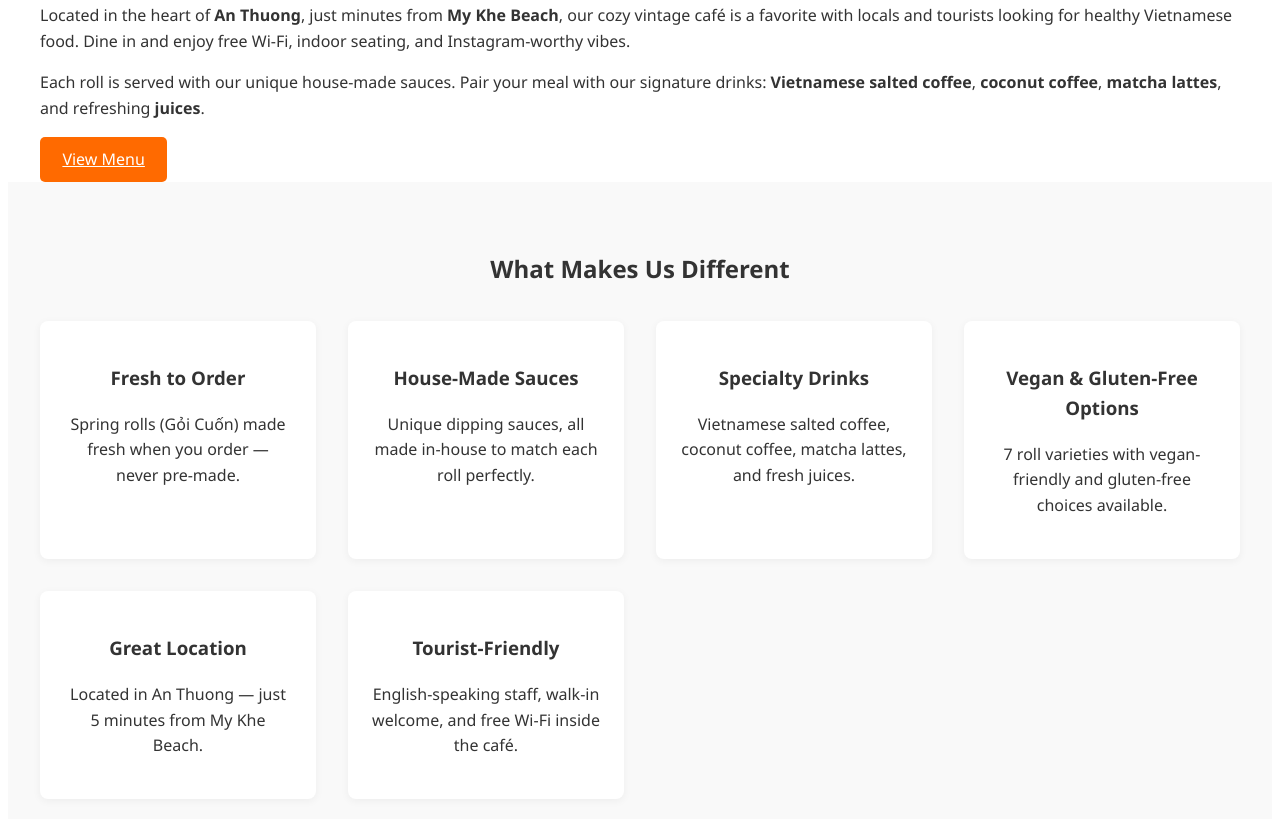
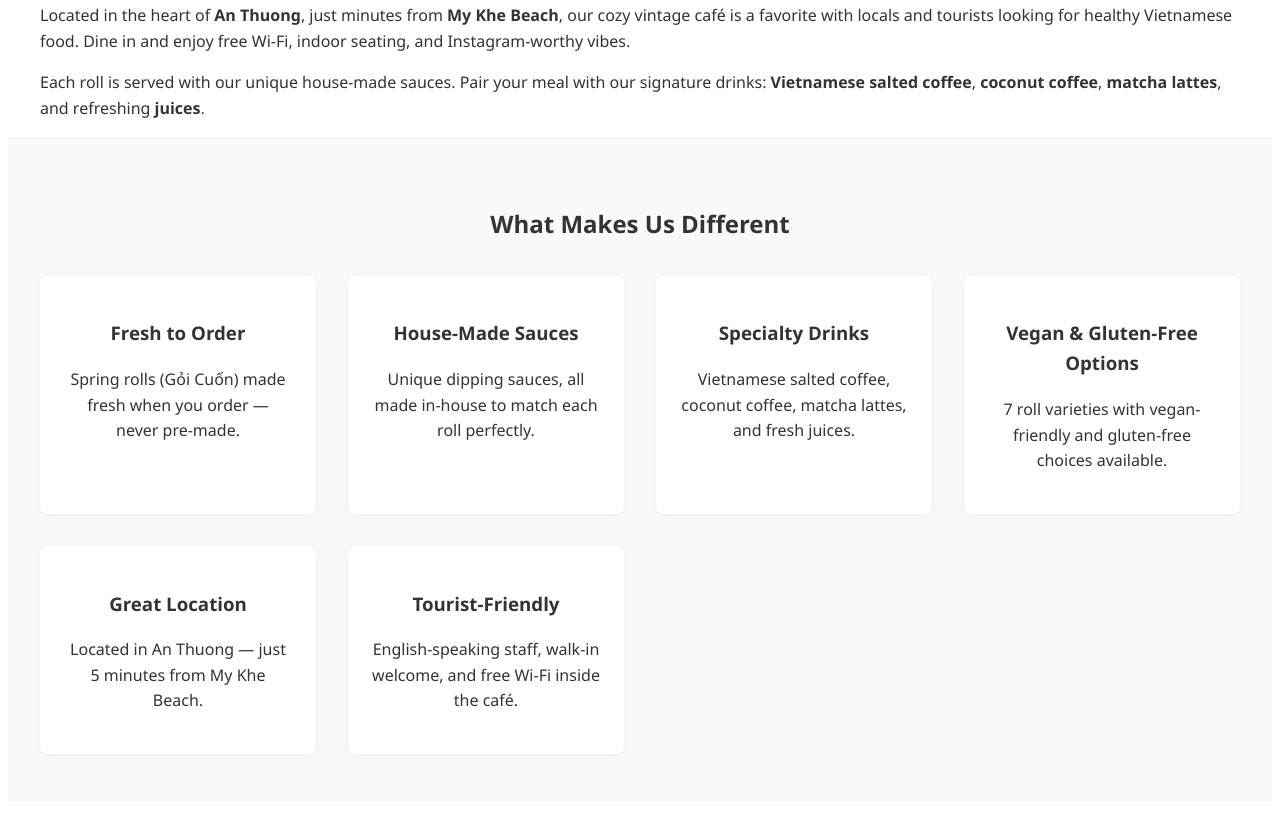
Before and after one commit to rolypolydanang/rolypolydanang, a plain HTML site: page index.html in a window 1280 px wide. Shown: the part 1257-2076 px from the top of the page. Drawn offline with nearby package versions, Linux system fonts and the light colour scheme.

Commit message:
Update index.html

```diff
--- a/index.html
+++ b/index.html
@@ -103,7 +103,6 @@
       <p>
         Each roll is served with our unique house-made sauces. Pair your meal with our signature drinks: <strong>Vietnamese salted coffee</strong>, <strong>coconut coffee</strong>, <strong>matcha lattes</strong>, and refreshing <strong>juices</strong>.
       </p>
-      <a href="menu.html" class="btn">View Menu</a>
     </div>
   </section>
 
```
